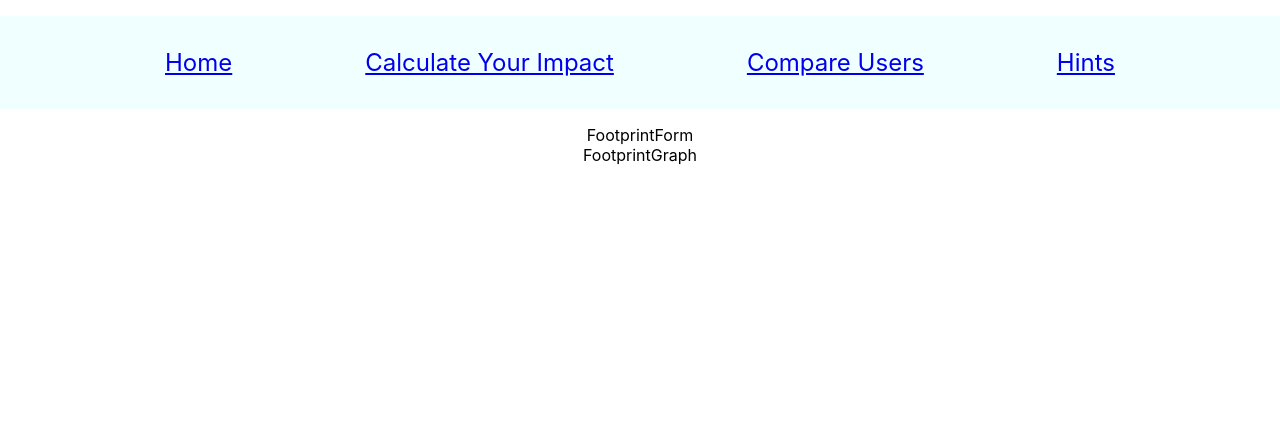
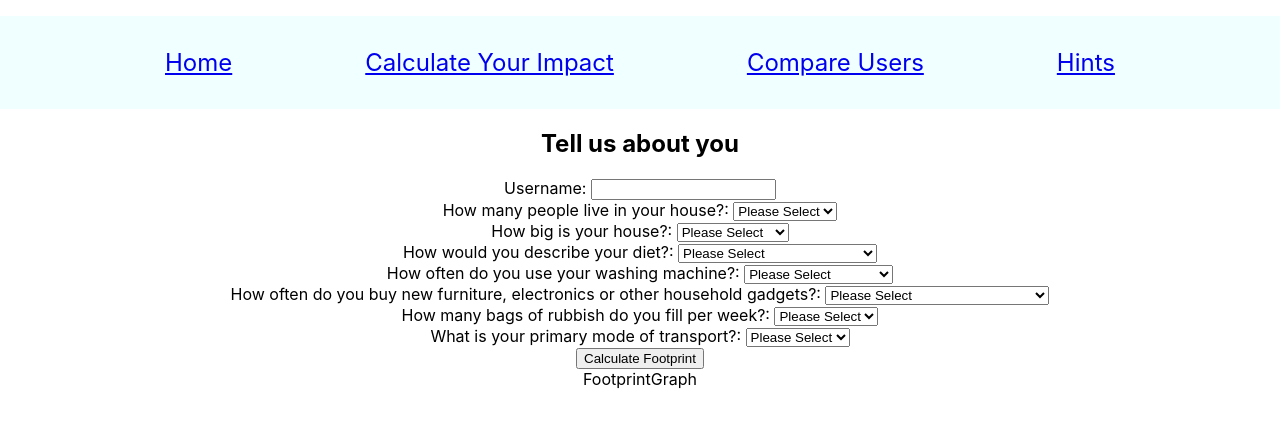
Before and after one commit to MattyMcHatty/co2become_one, a React (Create React App) app in the folder client/: page /impact in a window 1280 px wide. Shown: the top 428 px of the page. Built offline with nearby package versions, Linux system fonts and the light colour scheme; no server answers.

Commit message:
Built footprint form

```diff
--- a/client/src/components/FootprintForm.js
+++ b/client/src/components/FootprintForm.js
@@ -1,10 +1,134 @@
-import React from 'react'
+import React, { useState, useEffect } from 'react'
+import { postFootprint } from './FootprintsService'
 
-const FootprintForm = () => {
+
+const FootprintForm = ({addFootprint}) => {
+
+    const [formData, setFormData] = useState({
+        username: "",
+        household: "",
+        house_size: "",
+        food: "",
+        water: "",
+        purchases: "",
+        waste: "",
+        recycle: false,
+        transport: ""
+    })
+
+    const onChange = (e) => {
+        const newFormData = Object.assign({}, formData);
+        newFormData[e.target.name] = e.target.value;
+        setFormData(newFormData);
+    }
+
+    const onSubmit = (e) =>{
+        e.preventDefault();
+        postFootprint(formData).then((data)=>{
+            addFootprint(data);
+        })
+        // Reset the form input values
+        setFormData({
+        username: "",
+        household: "",
+        house_size: "",
+        food: "",
+        water: "",
+        purchases: "",
+        waste: "",
+        recycle: false,
+        transport: ""
+        });
+    }
 
 
     return (
-        <div>FootprintForm</div>
+        <form onSubmit={onSubmit} id="footprint-form">
+            <h2>Tell us about you</h2>
+            <div className="form-wrap">
+                <label htmlFor="username">Username: </label>
+                <input onChange={onChange} type="text" id="username" name="username" value={formData.username} required />
+            </div>
+            <div className="form-wrap">
+                <label htmFor="household">How many people live in your house?: </label>
+                <select onChange={onChange} id="household" name="household" value={formData.household} required>
+                    <option value="" selected >Please Select</option>
+                    <option value="1">I Live alone</option>
+                    <option value="2">2</option>
+                    <option value="3">3</option>
+                    <option value="4">4</option>
+                    <option value="5">5 </option>
+                    <option value="6">6 </option>
+                    <option value="7">7 +</option>
+                </select>
+            </div>
+            <div className="form-wrap">
+                <label htmFor="house_size">How big is your house?: </label>
+                <select onChange={onChange} id="house_size" name="house_size" value={formData.house_size} required>
+                    <option value="" selected >Please Select</option>
+                    <option value="Flat">Flat</option>
+                    <option value="Small">Small House</option>
+                    <option value="Medium">Medium House</option>
+                    <option value="Large">Large House</option>
+                </select>
+            </div>
+            <div className="form-wrap">
+                <label htmFor="food">How would you describe your diet?: </label>
+                <select onChange={onChange} id="food" name="food" value={formData.food} required>
+                    <option value="" selected >Please Select</option>
+                    <option value="Meat Daily">I eat meat every day</option>
+                    <option value="Meat Sometimes">I eat meat a few times a week</option>
+                    <option value="Vegetarian">I am vegetarian</option>
+                    <option value="Vegan">I am vegan</option>
+                </select>
+            </div>
+            <div className="form-wrap">
+                <label htmFor="water">How often do you use your washing machine?: </label>
+                <select onChange={onChange} id="water" name="water" value={formData.water} required>
+                    <option value="" selected >Please Select</option>
+                    <option value="1">1 to 3 times per week</option>
+                    <option value="2">4 to 9 times per week</option>
+                    <option value="3">9 + times per week</option>
+                </select>
+            </div>
+            <div className="form-wrap">
+                <label htmFor="purchases">How often do you buy new furniture, electronics or other household gadgets?: </label>
+                <select onChange={onChange} id="purchases" name="purchases" value={formData.purchases} required>
+                    <option value="" selected >Please Select</option>
+                    <option value="1">Almost never or only second hand</option>
+                    <option value="2">Less than 3 times</option>
+                    <option value="3">Between 3 and 5 times</option>
+                    <option value="4">Between 5 and 7 times</option>
+                    <option value="5">7+ times</option>
+                </select>
+            </div>
+            <div className="form-wrap">
+                <label htmFor="waste">How many bags of rubbish do you fill per week?: </label>
+                <select onChange={onChange} id="waste" name="waste" value={formData.waste} required>
+                    <option value="" selected >Please Select</option>
+                    <option value="1">Half or less</option>
+                    <option value="2">1</option>
+                    <option value="3">2</option>
+                    <option value="4">3</option>
+                    <option value="5">4</option>
+                </select>
+            </div>
+            <div className="form-wrap">
+                <label htmFor="transport">What is your primary mode of transport?: </label>
+                <select onChange={onChange} id="transport" name="transport" value={formData.transport} required>
+                    <option value="" selected >Please Select</option>
+                    <option value="1">Bike or Walk</option>
+                    <option value="2">Train</option>
+                    <option value="3">Bus</option>
+                    <option value="4">Car</option>
+                </select>
+            </div>
+            {/* <div className="form-wrap">
+                <label htmFor="recycle">Do you recycle?: </label>
+                <input type="checkbox" id="recycle" name="recycle" onClick={formData.recycle = true}></input>
+            </div> */}
+            <input type="submit" value="Calculate Footprint" id="save" />
+        </form>
     )
 }
 
--- a/client/src/components/FootprintsService.js
+++ b/client/src/components/FootprintsService.js
@@ -5,7 +5,7 @@ export const getFootprints = () => {
         .then(res => res.json())
 }
 
-export const postFootprints = (payload) => {
+export const postFootprint = (payload) => {
     return fetch(baseURL, {
         method: 'POST',
         body: JSON.stringify(payload),
@@ -14,13 +14,13 @@ export const postFootprints = (payload) => {
     .then(res => res.json())
 }
 
-export const deleteFootprints = (id) => {
+export const deleteFootprint = (id) => {
     return fetch(baseURL + id, {
         method: 'DELETE'
     })
 }
 
-export const putFootprints = (payload) => {
+export const putFootprint = (payload) => {
     const id = payload[0]._id;
     const newPayload = {};
     // newPayload['checkedIn'] = payload[0].checkedIn;
```
